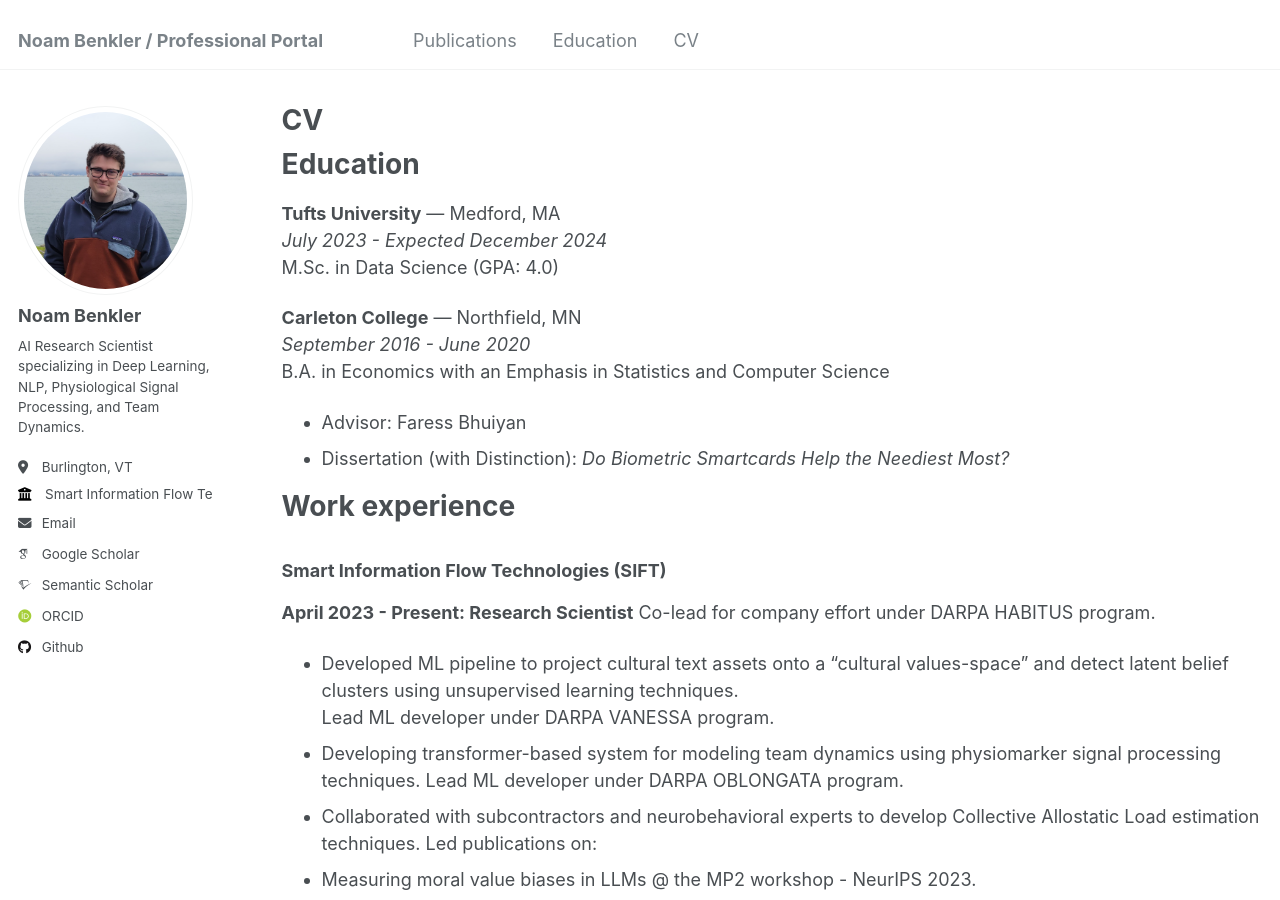
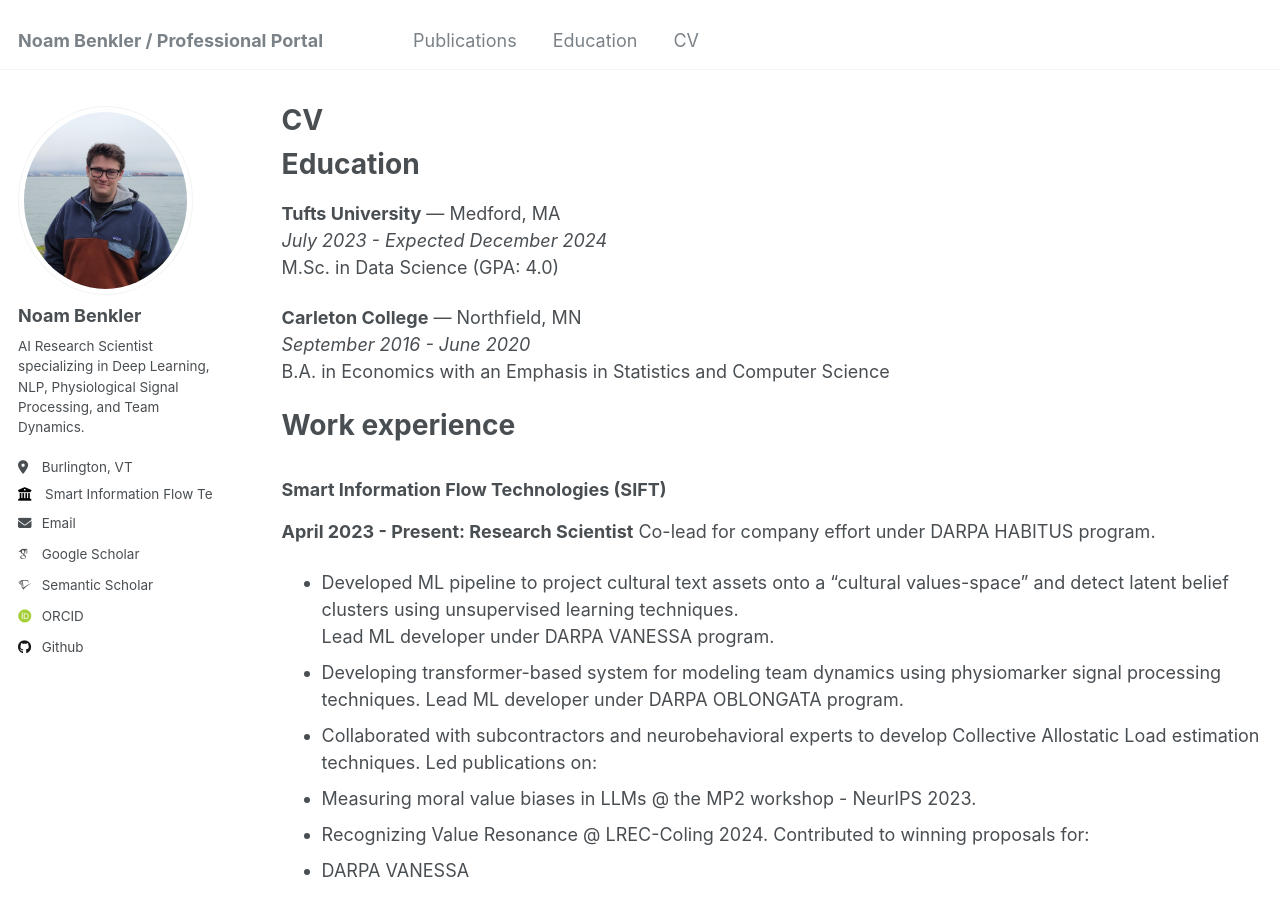
Before and after one commit to benklern/benklern.github.io, a Jekyll site: the page built from _pages/cv.md, in a window 1280 px wide and 900 px high. Built offline with Jekyll 4.4.1, drawn with Linux system fonts in a browser that asks for light colours; some web fonts are replaced.

Commit message:
updated cv

```diff
--- a/_pages/cv.md
+++ b/_pages/cv.md
@@ -18,8 +18,6 @@
 **Carleton College** — Northfield, MN
 *September 2016 - June 2020*
 B.A. in Economics with an Emphasis in Statistics and Computer Science
-- Advisor: Faress Bhuiyan
-- Dissertation (with Distinction): *Do Biometric Smartcards Help the Neediest Most?*
 
 Work experience
 ======
```
